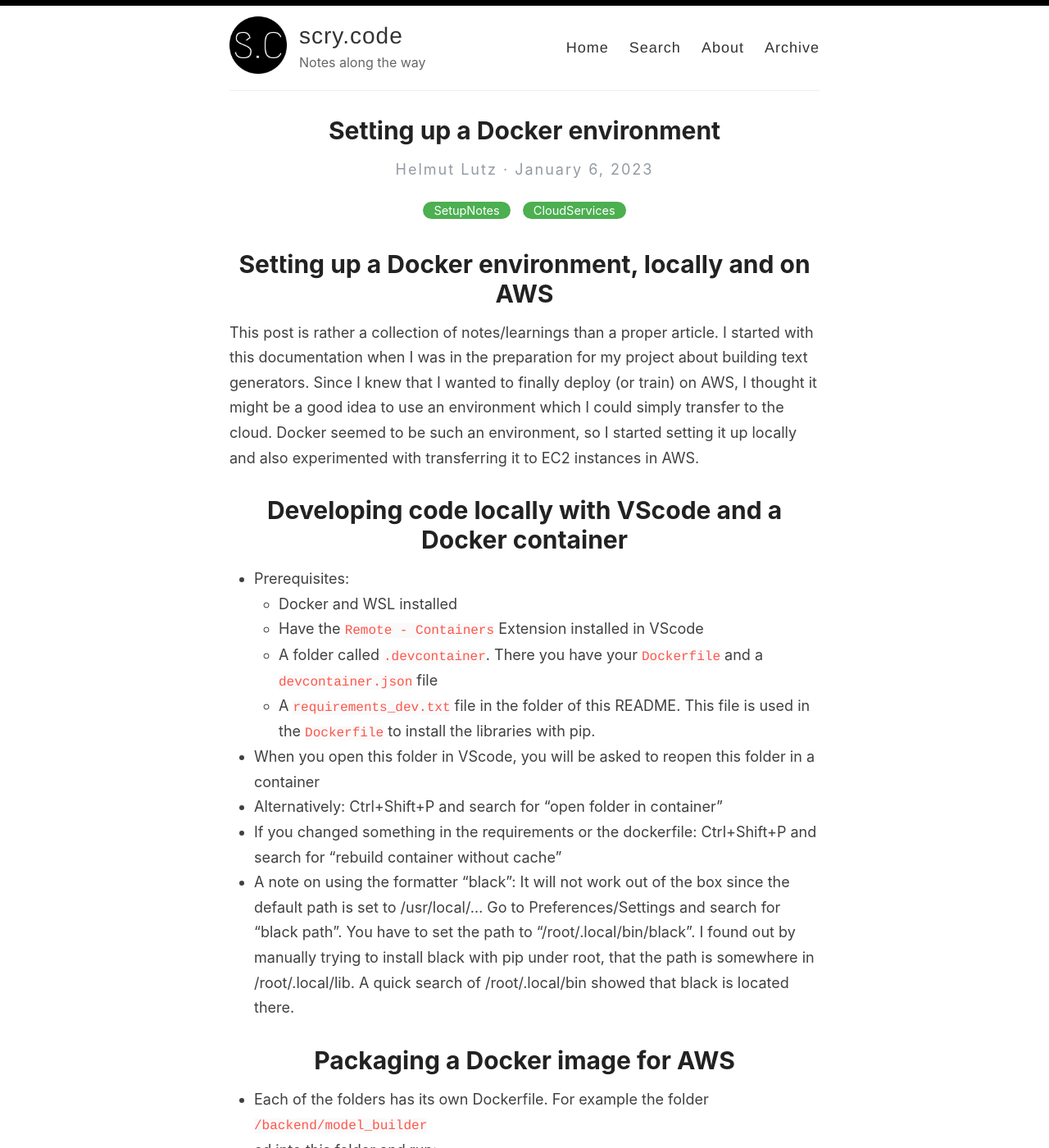
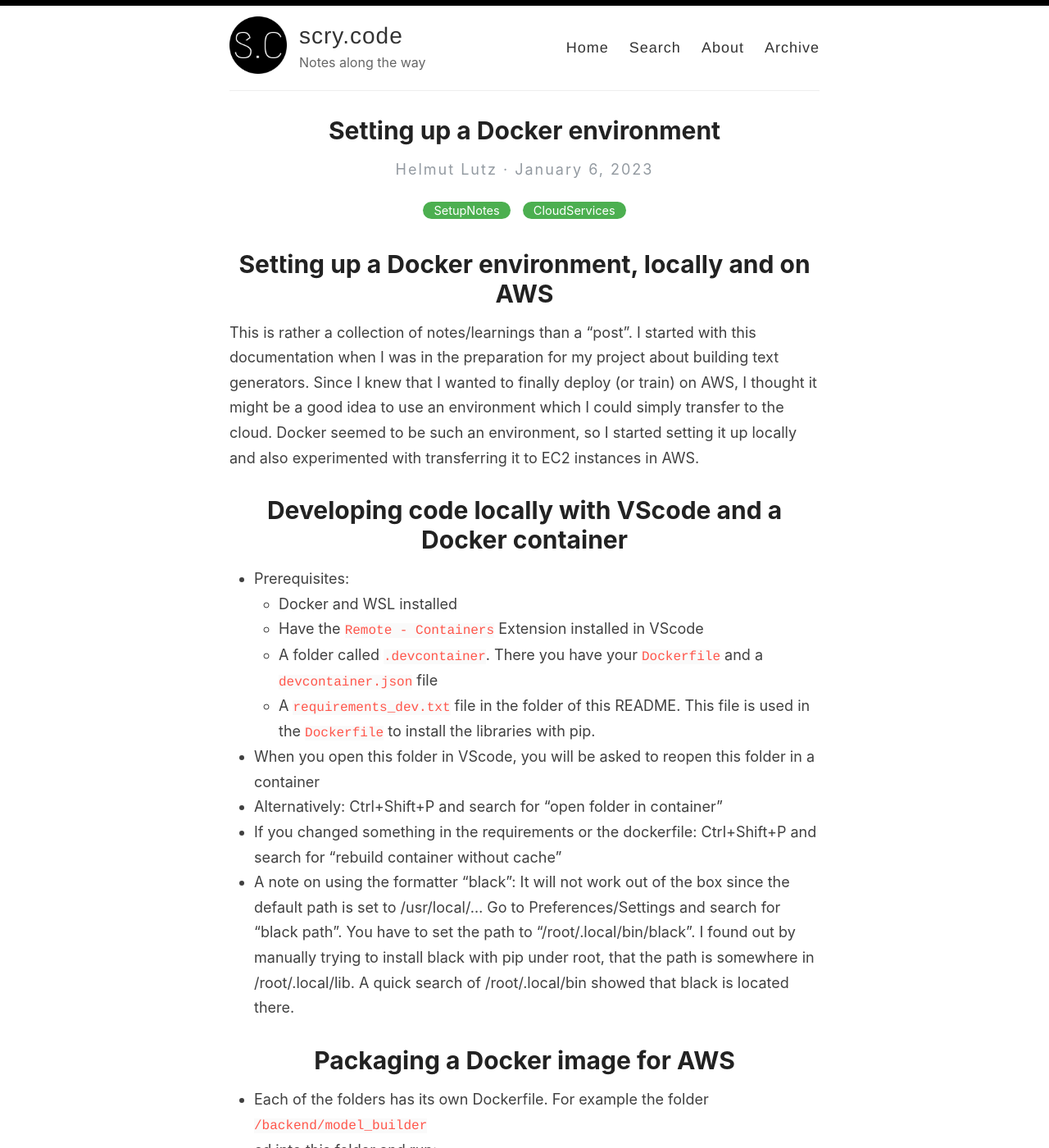
Before and after one commit to helmutlutz/blog, a Jekyll site: the page built from docs/_posts/2023-01-06-developing-with-docker.markdown, in a window 1280 px wide and 1400 px high. Shown: the whole window at 82% size. Built offline with Jekyll 4.4.1, drawn with Linux system fonts in a browser that asks for light colours; some of the changed text lies outside the part shown.

Commit message:
Minor phrasing fixes

```diff
--- a/docs/_posts/2023-01-04-setting-up-a-jekyll-blog.markdown
+++ b/docs/_posts/2023-01-04-setting-up-a-jekyll-blog.markdown
@@ -4,7 +4,7 @@ title:  "Setting up this Jekyll blog"
 date:   2023-01-03 20:55:50 +0100
 categories: SetupNotes
 ---
-This is just a plain list of steps that I followed to get this site up and running.
+This is just a plain list of steps that I followed to get this site up and running. For my future self, or anyone who has similar issues.
 - Starting from scratch on Windows, I followed this guide for the Jekyll installation: [Jekyll installation guide][jekyll-installation]
 - The tutorial in [Github pages guide][ghpages-setup] describe how to set up the repostiory and how to create a site with Jekyll
 
--- a/docs/_posts/2023-01-06-developing-with-docker.markdown
+++ b/docs/_posts/2023-01-06-developing-with-docker.markdown
@@ -5,7 +5,7 @@ date:   2023-01-06 15:55:50 +0100
 categories: SetupNotes CloudServices
 ---
 # Setting up a Docker environment, locally and on AWS
-This post is rather a collection of notes/learnings than a proper article. I started with this documentation when I was in the preparation for my project about building text generators. Since I knew that I wanted to finally deploy (or train) on AWS, I thought it might be a good idea to use an environment which I could simply transfer to the cloud. Docker seemed to be such an environment, so I started setting it up locally and also experimented with transferring it to EC2 instances in AWS.
+This is rather a collection of notes/learnings than a "post". I started with this documentation when I was in the preparation for my project about building text generators. Since I knew that I wanted to finally deploy (or train) on AWS, I thought it might be a good idea to use an environment which I could simply transfer to the cloud. Docker seemed to be such an environment, so I started setting it up locally and also experimented with transferring it to EC2 instances in AWS.
 
 # Developing code locally with VScode and a Docker container
 - Prerequisites:
--- a/docs/_posts/2023-01-16-experimenting-with-text-generators.markdown
+++ b/docs/_posts/2023-01-16-experimenting-with-text-generators.markdown
@@ -112,7 +112,7 @@ Finally, with the `getNextCharacter` function we can simply provide a stream of
 
 ### First results
 Here is a selection of sentences from the Markov chain model:
-
+  ...
 
 ## Setup in AWS training a first model
 
```
Also changed, not shown: other parts of docs/_posts/2023-01-06-developing-with-docker.markdown (+1 -1 lines), other parts of docs/_posts/2023-01-16-experimenting-with-text-generators.markdown (+2 -2 lines), 1 other file.
